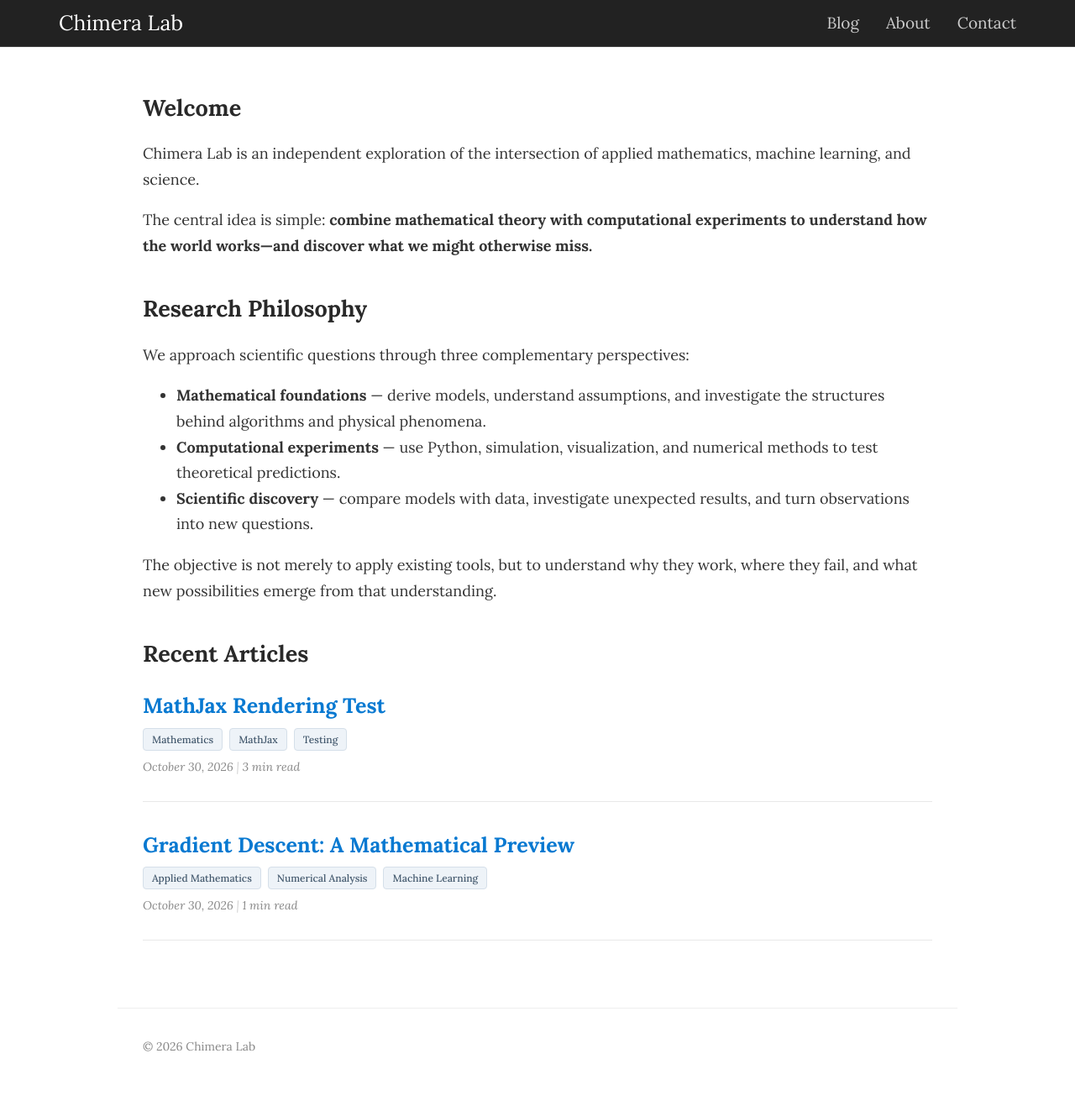
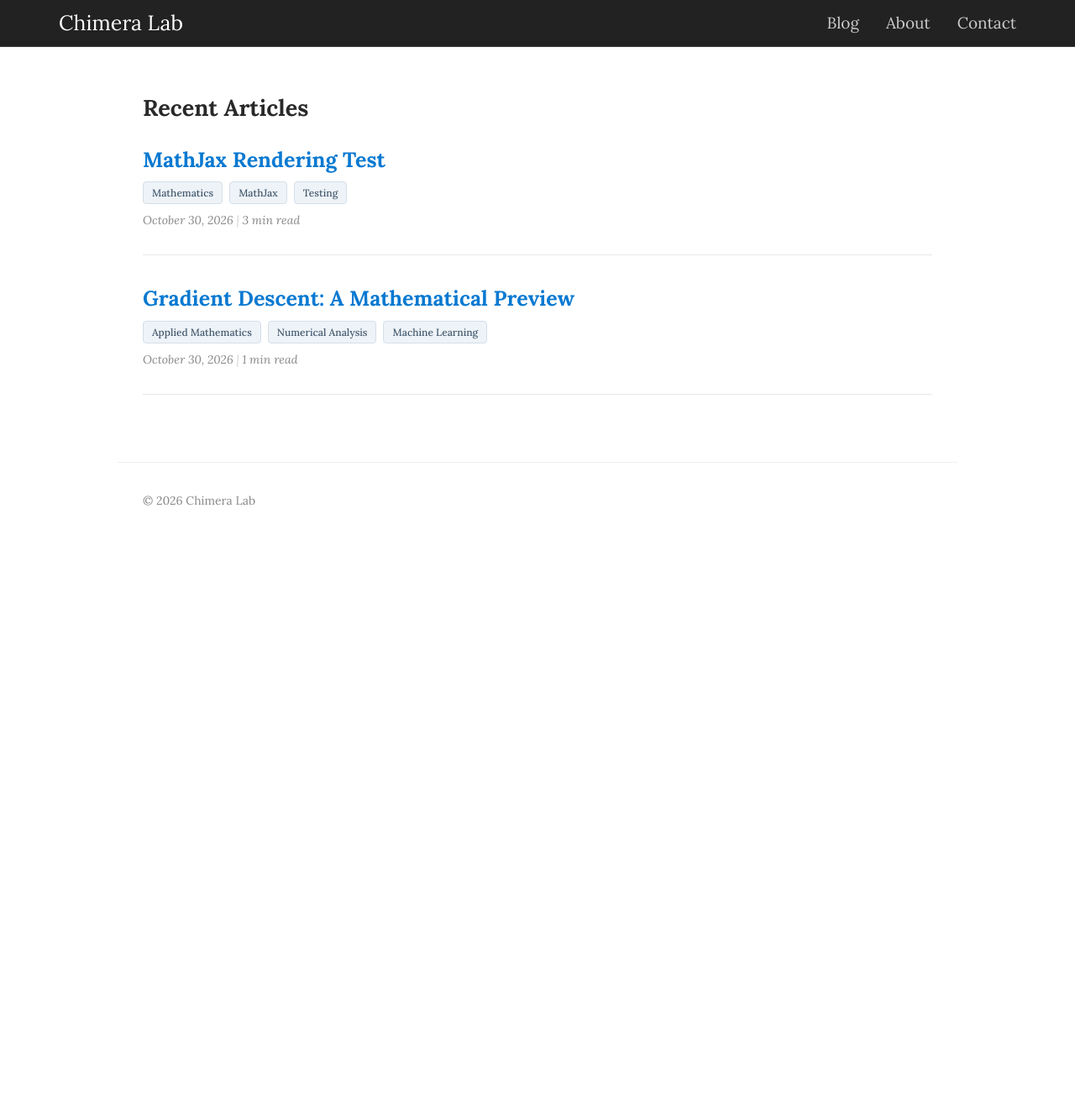
Before and after one commit to chimeralab314/chimeralab314.github.io, a Jekyll site: the page built from index.md, in a window 1280 px wide. Shown: the whole page at 84% size. Built offline with Jekyll 4.4.1, drawn with Linux system fonts in a browser that asks for light colours; a script that is not in the unit is left out; after the commit the page ends 900 px from its top, so only the background shows below that.

Commit message:
Remove welcome and research philosophy sections
Removed the welcome section and research philosophy from the index page.

```diff
--- a/index.md
+++ b/index.md
@@ -2,23 +2,6 @@
 layout: default
 title: Chimera Lab
 ---
-
-## Welcome
-
-Chimera Lab is an independent exploration of the intersection of applied mathematics, machine learning, and science.
-
-The central idea is simple: **combine mathematical theory with computational experiments to understand how the world works—and discover what we might otherwise miss.**
-
-## Research Philosophy
-
-We approach scientific questions through three complementary perspectives:
-
-- **Mathematical foundations** — derive models, understand assumptions, and investigate the structures behind algorithms and physical phenomena.
-- **Computational experiments** — use Python, simulation, visualization, and numerical methods to test theoretical predictions.
-- **Scientific discovery** — compare models with data, investigate unexpected results, and turn observations into new questions.
-
-The objective is not merely to apply existing tools, but to understand why they work, where they fail, and what new possibilities emerge from that understanding.
-
 
 ## Recent Articles
 
```
